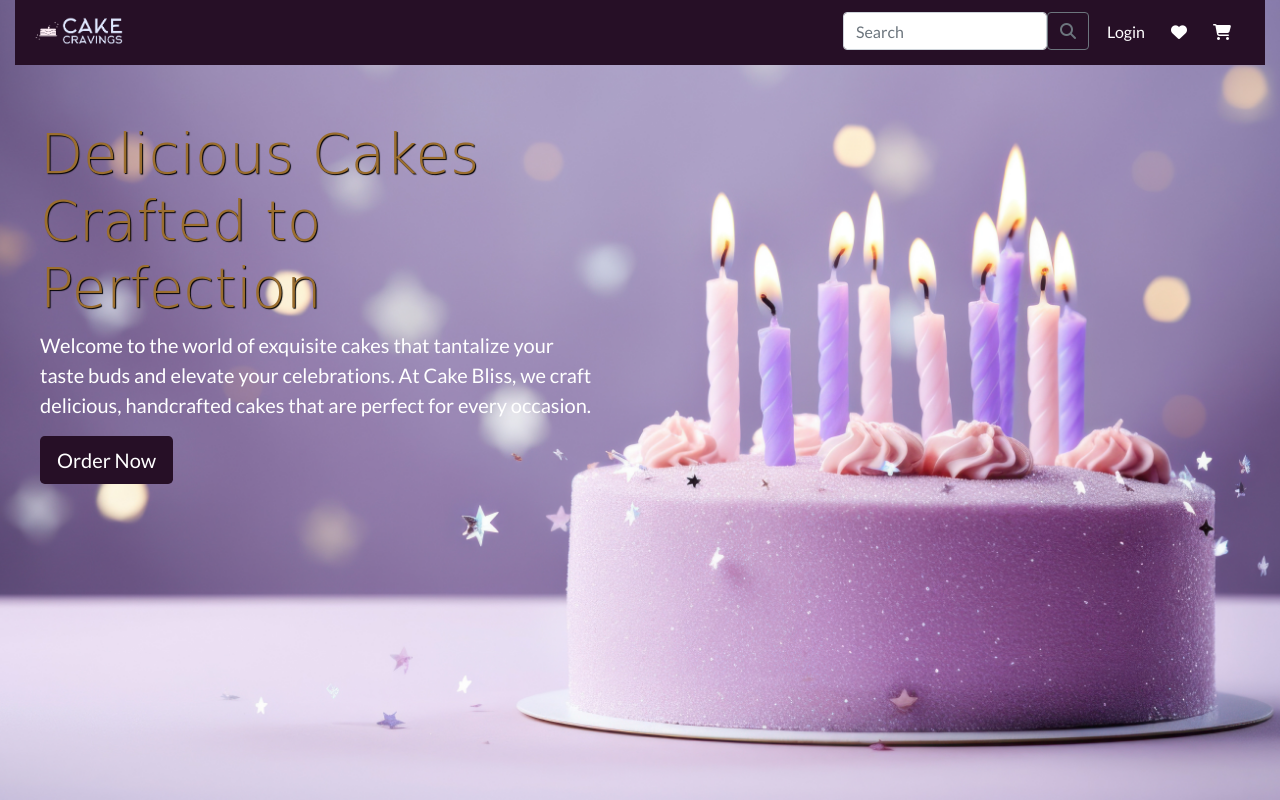
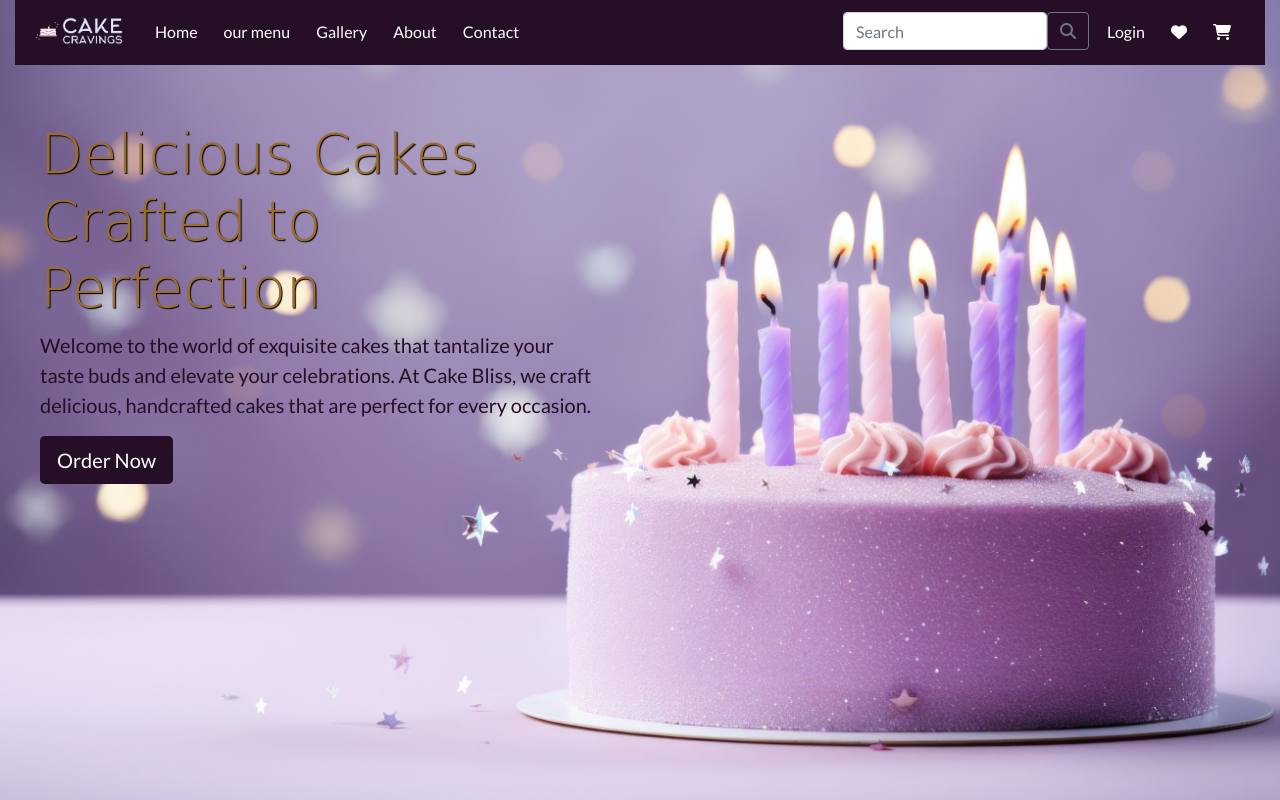
Before and after one commit to JIBINJJOHNY/cake_cravings, a Django app: page / in a window 1280 px wide. Run offline with Django 4.2, Linux system fonts and the light colour scheme; some libraries are stand-ins or nearby versions.

Commit message:
Added links to navbar

```diff
--- a/static/css/base.css
+++ b/static/css/base.css
@@ -5,7 +5,7 @@
     background: url('/static/images/homepage_background.jpg') no-repeat center center fixed;
     background-size: cover;
     height: calc(100vh - 164px);
-    color: #ffffff;
+    color: rgb(38, 15, 38);
     font-family: 'Lato';
     margin: 0;
     /* Remove default body margin */
@@ -55,14 +55,15 @@
 /* Style for the content column */
 .content {
     padding: 40px;
-
+    /* Add padding for spacing around the text */
 }
 
 /* Custom style for the Order Now button */
 .order-now-button {
     background-color: rgb(38, 15, 38);
     color: #fff;
-
+    /* Set text color to white or your preferred color */
+    /* Add any additional styles as needed */
 }
 
 @media (max-width: 768px) {
--- a/templates/base.html
+++ b/templates/base.html
@@ -67,6 +67,27 @@
                 <img src="{% static 'images/logo.png' %}" alt="" width="100px">
             </a>
             <!-- Navbar links -->
+            <div class="collapse navbar-collapse" id="collapsibleNavbar">
+                <ul class="navbar-nav">
+                    <li class="nav-item">
+                        <a class="nav-link" href="{% url 'home' %}">Home</a>
+                    </li>
+                    <!-- dropdown -->
+                    <li class="nav-item">
+                        <a class="nav-link" href="#">our menu</a>
+                    </li>
+                    <!-- dropdown -->
+                    <li class="nav-item">
+                        <a class="nav-link" href="#">Gallery</a>
+                    </li>
+                    <li class="nav-item">
+                        <a class="nav-link" href="#">About</a>
+                    </li>
+                    <li class="nav-item">
+                        <a class="nav-link" href="#">Contact</a>
+                    </li>
+                </ul>
+            </div>
             <button class="navbar-toggler" type="button" data-toggle="collapse" data-target="#collapsibleNavbar">
                 <span class="navbar-toggler-icon"></span>
             </button>
```
